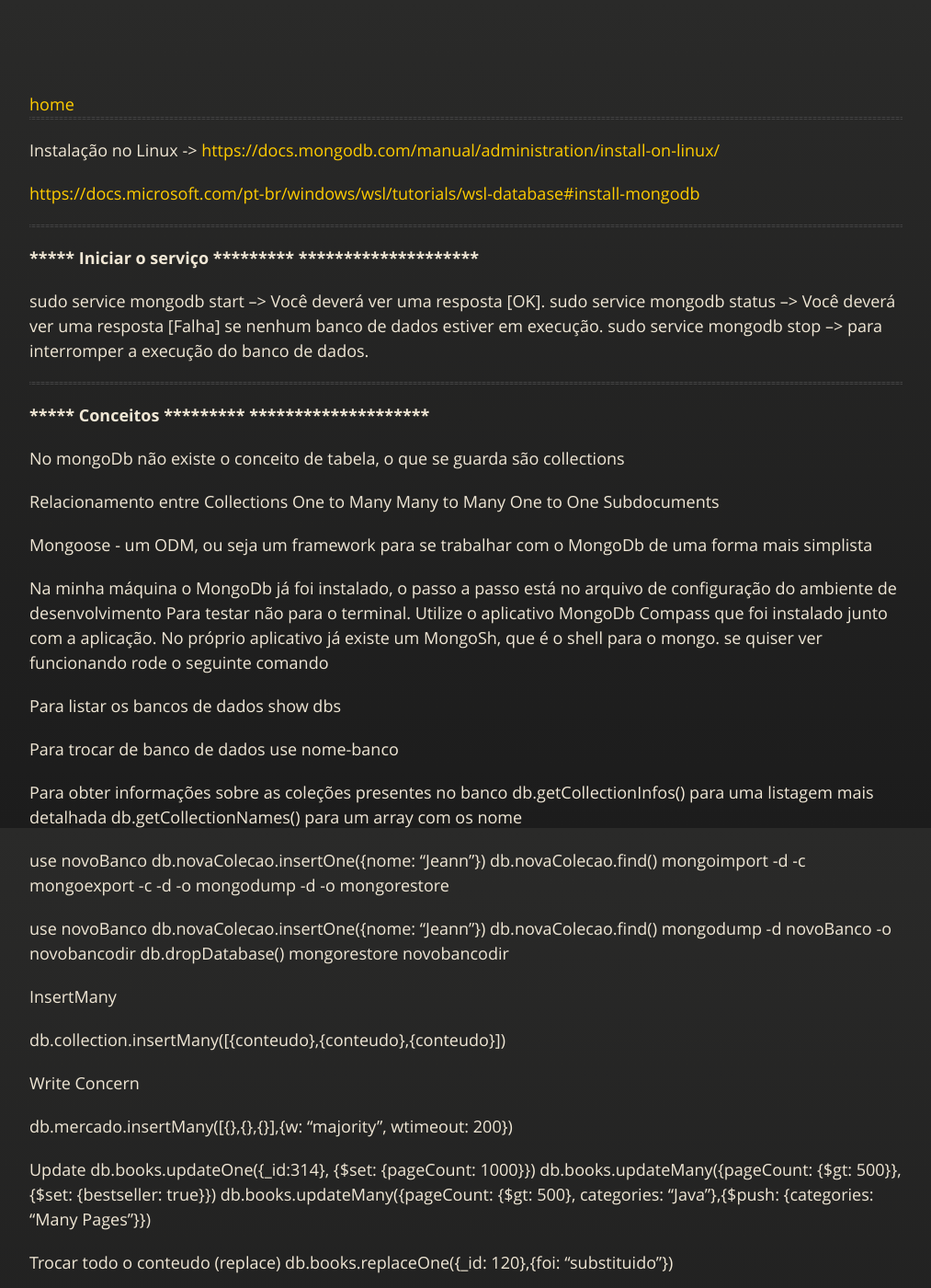
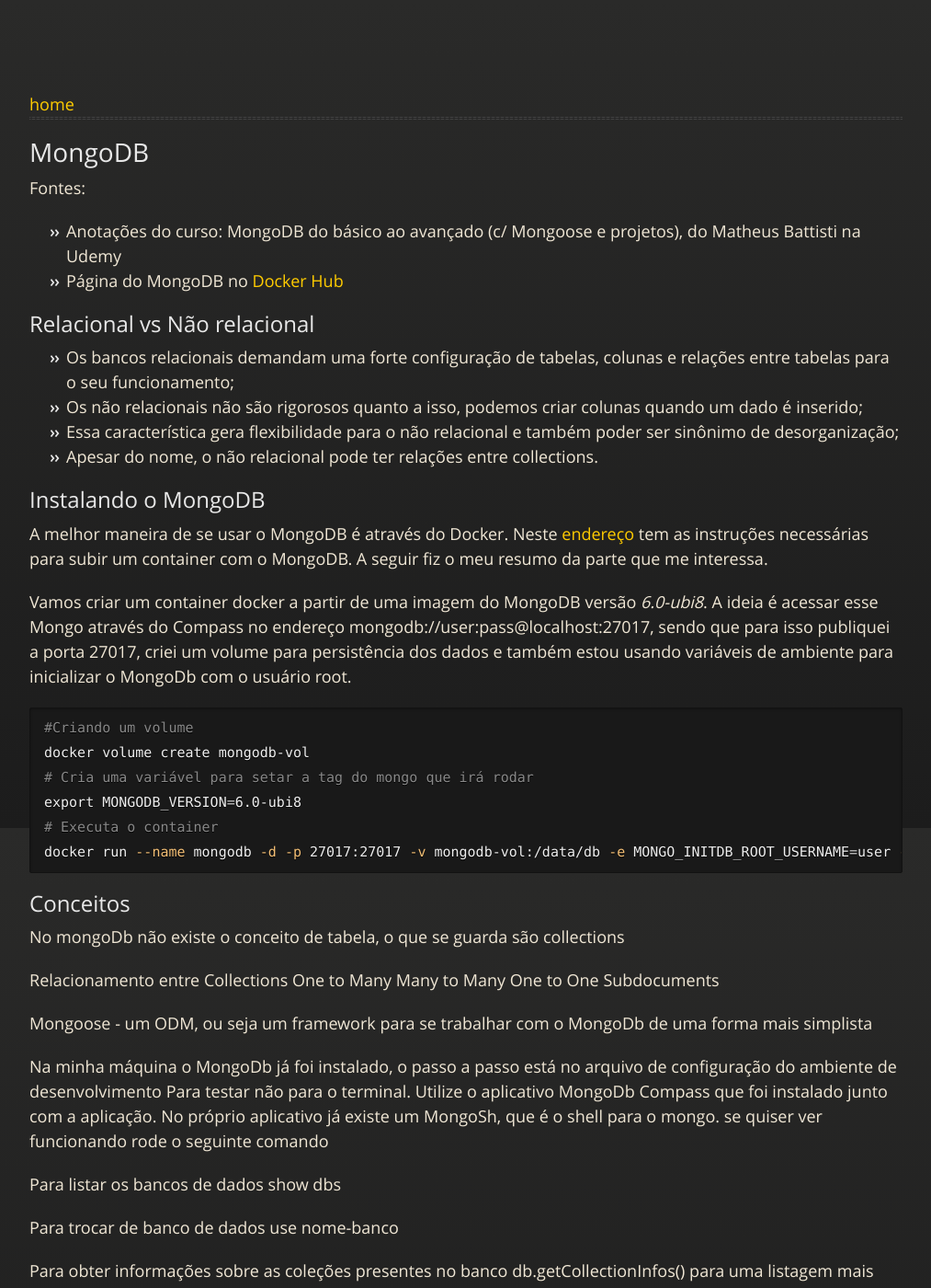
Before and after one commit to JeannAndrade/jeannandrade.github.io, a Jekyll site: the page built from content/mongo/index.md, in a window 1280 px wide and 1400 px high. Shown: the whole window at 92% size, without its empty margins (108-1121 px from the left). Built offline with Jekyll 4.4.1, drawn with Linux system fonts in a browser that asks for light colours; our own code applies the rules of GitHub Pages for plain Markdown files.

Commit message:
Instruções de como rodar o MongoDB no Docker

````diff
--- a/content/mongo/index.md
+++ b/content/mongo/index.md
@@ -2,21 +2,36 @@
 layout: internal
 ---
 
-Instalação no Linux -> <https://docs.mongodb.com/manual/administration/install-on-linux/>
+# MongoDB
 
-<https://docs.microsoft.com/pt-br/windows/wsl/tutorials/wsl-database#install-mongodb>
+Fontes:
 
-**********************************************************
-***********  Iniciar o serviço   *************************
-**********************************************************
+* Anotações do curso: MongoDB do básico ao avançado (c/ Mongoose e projetos), do Matheus Battisti na Udemy
+* Página do MongoDB no [Docker Hub](https://hub.docker.com/r/mongodb/mongodb-community-server)
 
-sudo service mongodb start --> Você deverá ver uma resposta [OK].
-sudo service mongodb status  --> Você deverá ver uma resposta [Falha] se nenhum banco de dados estiver em execução.
-sudo service mongodb stop --> para interromper a execução do banco de dados.
+## Relacional vs Não relacional
 
-**********************************************************
-***********     Conceitos        *************************
-**********************************************************
+* Os bancos relacionais demandam uma forte configuração de tabelas, colunas e relações entre tabelas para o seu funcionamento;
+* Os não relacionais não são rigorosos quanto a isso, podemos criar colunas quando um dado é inserido;
+* Essa característica gera flexibilidade para o não relacional e também poder ser sinônimo de desorganização;
+* Apesar do nome, o não relacional pode ter relações entre collections.
+
+## Instalando o MongoDB
+
+A melhor maneira de se usar o MongoDB é através do Docker. Neste [endereço](https://www.mongodb.com/compatibility/docker) tem as instruções necessárias para subir um container com o MongoDB. A seguir fiz o meu resumo da parte que me interessa.
+
+Vamos criar um container docker a partir de uma imagem do MongoDB versão *6.0-ubi8*. A ideia é acessar esse Mongo através do Compass no endereço mongodb://user:pass@localhost:27017, sendo que para isso publiquei a porta 27017, criei um volume para persistência dos dados e também estou usando variáveis de ambiente para inicializar o MongoDb com o usuário root.
+
+```bash
+#Criando um volume
+docker volume create mongodb-vol
+# Cria uma variável para setar a tag do mongo que irá rodar
+export MONGODB_VERSION=6.0-ubi8
+# Executa o container
+docker run --name mongodb -d -p 27017:27017 -v mongodb-vol:/data/db -e MONGO_INITDB_ROOT_USERNAME=user -e MONGO_INITDB_ROOT_PASSWORD=pass mongodb/mongodb-community-server:$MONGODB_VERSION
+```
+
+## Conceitos
 
 No mongoDb não existe o conceito de tabela, o que se guarda são collections
 
````
Also changed, not shown: index.md (+1 -1 lines).
